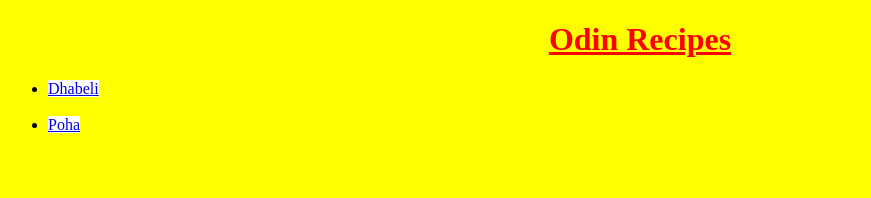
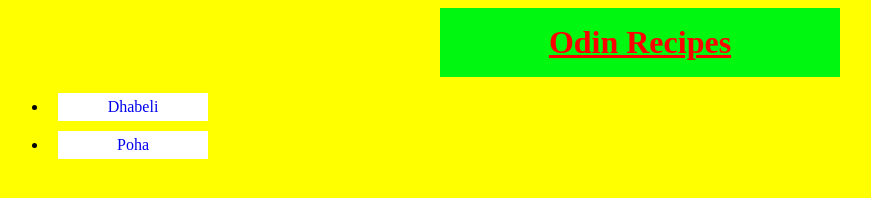
Before and after one commit to Xerosama/odin-recipes, a plain HTML site: page index.html in a window 1280 px wide. Shown: the whole page, without its empty margins (0-871 px from the left). Drawn offline with Linux system fonts and the light colour scheme.

Commit message:
Make homepage look better by use of css
Modified styles.css and index.html. This was an
assignment of Odin Project lesson block and inline
in foundation course.

```diff
--- a/index.html
+++ b/index.html
@@ -8,7 +8,7 @@
     <body>
         <h1 class="header">Odin Recipes</h1>
         <ul>
-        <li><a class="link" href="./recipes/dhabeli.html">Dhabeli</a></li><br>
+        <li><a class="link" href="./recipes/dhabeli.html">Dhabeli</a></li>
         <li><a class="link" href="./recipes/poha.html">Poha</a></li>
 
         </ul>
--- a/styles.css
+++ b/styles.css
@@ -1,9 +1,17 @@
 *{
     background-color: yellow;
+    box-sizing: border-box;
 }
 
 .link{
     background-color: rgb(255, 255, 255);
+    padding: 5px;
+    margin: 10px;
+    width: 150px;
+    height: auto;
+    text-align: center;
+    display: block;
+    text-decoration: none;
 
 }
 
@@ -12,6 +20,13 @@
     text-align: center;
     font-weight: bolder;
     text-decoration-line: underline;
+    width: 400px;
+    padding: 16px 10px;
+    border: 2px brown;
+    background-color: rgb(0, 247, 15);
+    text-align: auto;
+    margin: auto;
+
 
 }
 
```
